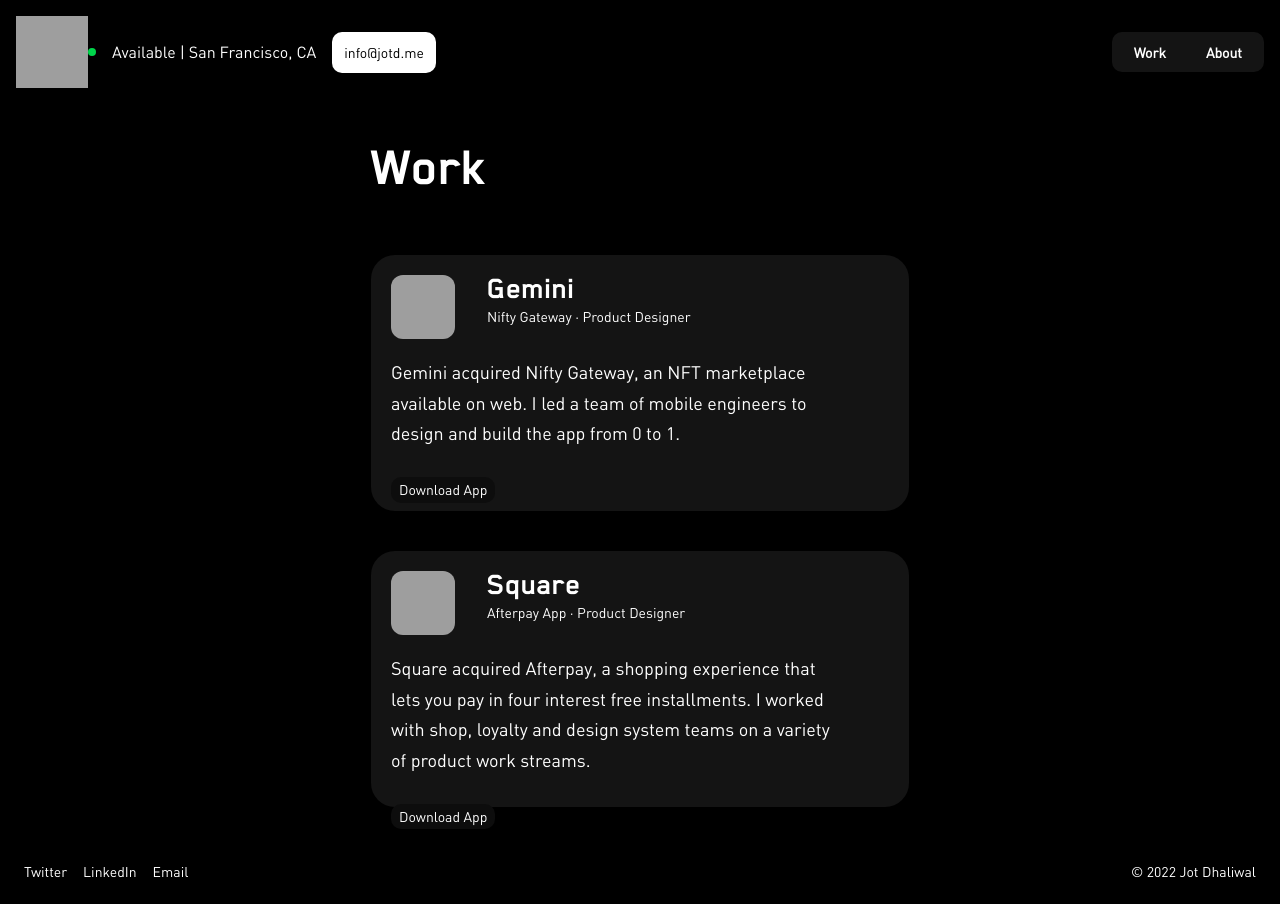
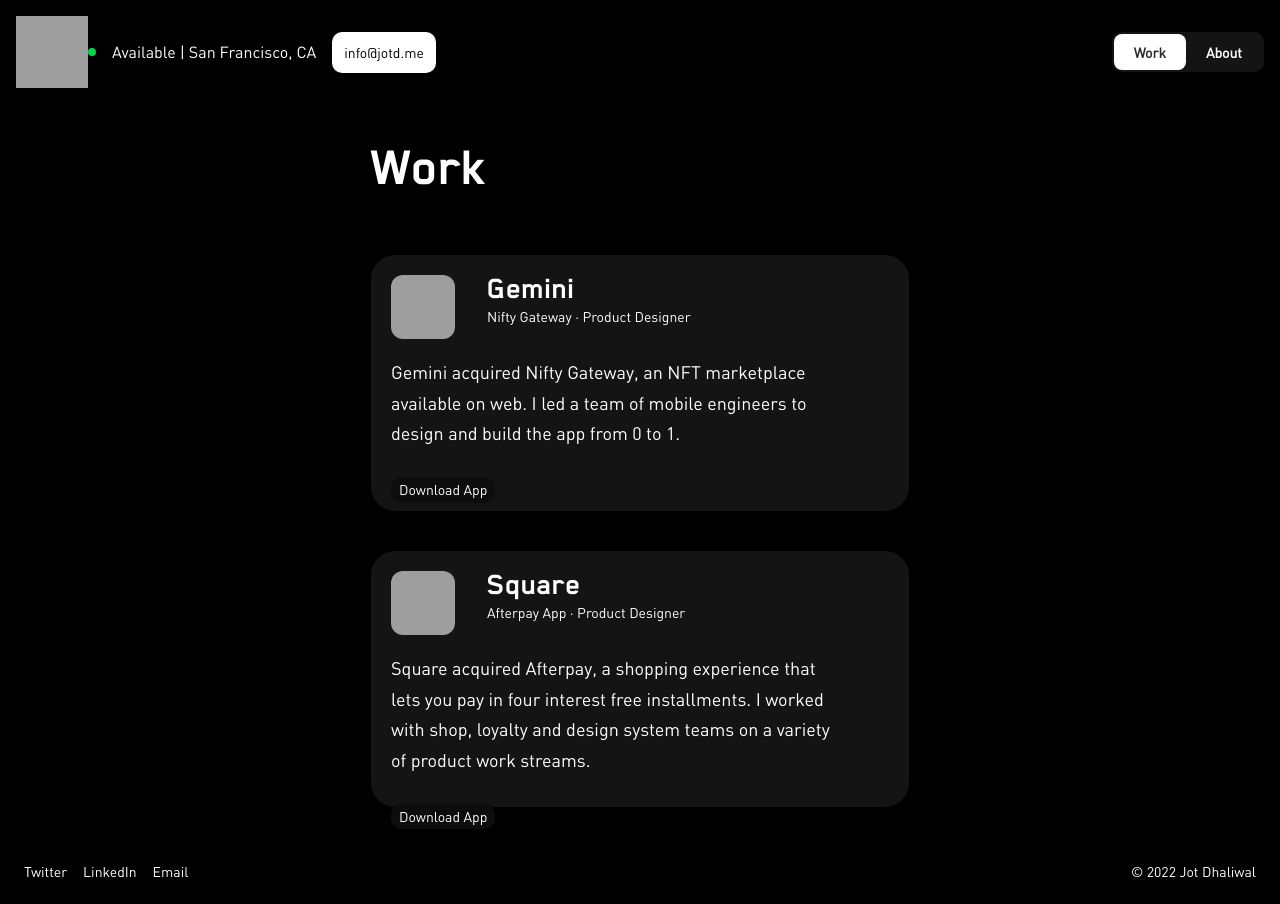
Before and after one commit to jotd/jotd-portfolio, a Jekyll site: the page work/index.html, which Jekyll copies as it is, in a window 1280 px wide. Built offline with Jekyll 4.4.1, drawn with Linux system fonts in a browser that asks for light colours; grey boxes are pictures that could not be loaded.

Commit message:
Update index.html

```diff
--- a/work/index.html
+++ b/work/index.html
@@ -34,7 +34,7 @@
           <a href="mailto:info@jotd.me?subject=Inquiry%20from%20website" class="cta"> info@jotd.me</a>
       </div>
         <div class="menu">
-          <a href="/work" class="menu-link">Work</a>
+          <a href="/work" class="menu-link w--current">Work</a>
           <a href="/about" class="menu-link">About</a>
         </div>
       </div>
```
